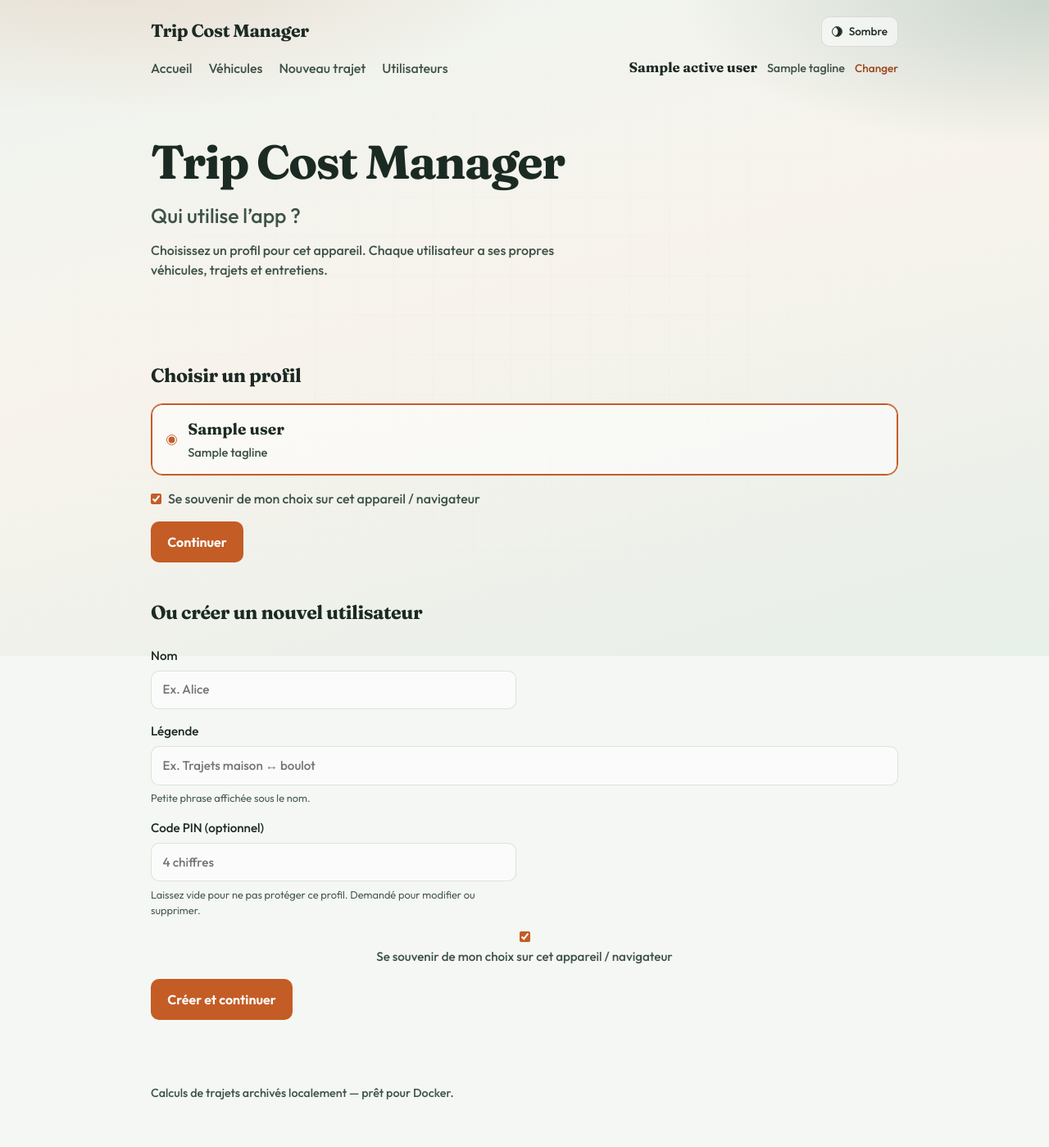
After one commit to ElPaul0/Trip_cost_manager, a FastAPI app: template app/templates/welcome.html in a window 1280 px wide. The commit adds this page. Shown: the whole page at 82% size. Run offline with FastAPI, Linux system fonts and the light colour scheme; the template is opened without the code that fills it: most values are stand-ins (such as "Sample title", 1, 10 or a date in 2020).

Commit message:
Add welcome screen and optional 4-digit user PIN.
Require an explicit profile choice, and protect edit/delete with a hashed PIN when set.

```diff
--- a/app/main.py
+++ b/app/main.py
@@ -20,6 +20,7 @@ from app.database import Base, engine, get_db
 from app.fuels import FUEL_TYPES, consumption_unit_label, get_fuel_profile
 from app.maintenance_import import TEMPLATE_CSV, parse_maintenance_csv
 from app.models import MaintenanceOp, Trip, User, Vehicle
+from app.pin import hash_pin, user_has_pin, validate_pin_format, verify_pin
 from app.schemas import TripCosts, calculate_trip_costs
 
 BASE_DIR = Path(__file__).resolve().parent
@@ -36,6 +37,13 @@ def ensure_schema() -> None:
     table_names = set(inspector.get_table_names())
 
     with engine.begin() as conn:
+        if "users" in table_names:
+            user_columns = {column["name"] for column in inspector.get_columns("users")}
+            if "pin_hash" not in user_columns:
+                conn.execute(
+                    text("ALTER TABLE users ADD COLUMN pin_hash VARCHAR(120) DEFAULT ''")
+                )
+
         if "vehicles" in table_names:
             vehicle_columns = {column["name"] for column in inspector.get_columns("vehicles")}
             if "user_id" not in vehicle_columns:
@@ -136,25 +144,29 @@ def list_users(db: Session) -> list[User]:
 
 
 def get_active_user(request: Request, db: Session) -> User | None:
-    users = list_users(db)
-    if not users:
-        return None
     cookie = request.cookies.get(ACTIVE_USER_COOKIE)
     if cookie and cookie.isdigit():
         user = db.get(User, int(cookie))
         if user:
             return user
-    return users[0]
-
-
-def set_active_user_cookie(response: Response, user_id: int) -> None:
-    response.set_cookie(
-        key=ACTIVE_USER_COOKIE,
-        value=str(user_id),
-        max_age=60 * 60 * 24 * 365,
-        httponly=False,
-        samesite="lax",
-    )
+    return None
+
+
+def set_active_user_cookie(
+    response: Response,
+    user_id: int,
+    *,
+    remember: bool = True,
+) -> None:
+    kwargs = {
+        "key": ACTIVE_USER_COOKIE,
+        "value": str(user_id),
+        "httponly": False,
+        "samesite": "lax",
+    }
+    if remember:
+        kwargs["max_age"] = 60 * 60 * 24 * 365
+    response.set_cookie(**kwargs)
 
 
 def user_context(request: Request, db: Session, **extra):
@@ -183,18 +195,27 @@ def render(
     )
 
 
-def redirect_with_user(url: str, user_id: int | None = None) -> RedirectResponse:
+def redirect_with_user(
+    url: str,
+    user_id: int | None = None,
+    *,
+    remember: bool = True,
+) -> RedirectResponse:
     response = RedirectResponse(url=url, status_code=303)
     if user_id is not None:
-        set_active_user_cookie(response, user_id)
+        set_active_user_cookie(response, user_id, remember=remember)
     return response
 
 
 def require_user_or_redirect(request: Request, db: Session) -> User | RedirectResponse:
     user = get_active_user(request, db)
     if user is None:
-        return RedirectResponse(url="/users", status_code=303)
+        return RedirectResponse(url="/welcome", status_code=303)
     return user
+
+
+def form_remember(value: str | None) -> bool:
+    return (value or "").strip().lower() in {"1", "true", "on", "yes"}
 
 
 def user_vehicles(db: Session, user: User) -> list[Vehicle]:
@@ -564,32 +585,111 @@ def dashboard(request: Request, db: Session = Depends(get_db)):
     )
 
 
-@app.get("/users")
-def users_page(request: Request, db: Session = Depends(get_db)):
-    return render(request, "users.html", db, {"error": None, "edit_user": None})
-
-
-@app.post("/users")
-def create_user(
+@app.get("/welcome")
+def welcome_page(request: Request, db: Session = Depends(get_db)):
+    active = get_active_user(request, db)
+    if active is not None and request.query_params.get("change") != "1":
+        return RedirectResponse(url="/", status_code=303)
+    return render(
+        request,
+        "welcome.html",
+        db,
+        {"error": None, "force_choose": request.query_params.get("change") == "1"},
+    )
+
+
+@app.post("/welcome/select")
+def welcome_select_user(
+    user_id: int = Form(...),
+    remember: str | None = Form(None),
+    db: Session = Depends(get_db),
+):
+    user = db.get(User, user_id)
+    if not user:
+        raise HTTPException(status_code=404, detail="Utilisateur introuvable")
+    return redirect_with_user("/", user.id, remember=form_remember(remember))
+
+
+@app.post("/welcome/create")
+def welcome_create_user(
     request: Request,
     name: str = Form(...),
     tagline: str = Form(""),
-    db: Session = Depends(get_db),
-):
+    pin: str = Form(""),
+    remember: str | None = Form(None),
+    db: Session = Depends(get_db),
+):
+    error = None
     if not name.strip():
+        error = "Le nom est obligatoire."
+    else:
+        error = validate_pin_format(pin)
+    if error:
         return render(
             request,
-            "users.html",
+            "welcome.html",
             db,
-            {"error": "Le nom est obligatoire.", "edit_user": None},
-            status_code=400,
-        )
-
-    user = User(name=name.strip(), tagline=tagline.strip())
+            {"error": error, "force_choose": True},
+            status_code=400,
+        )
+    user = User(
+        name=name.strip(),
+        tagline=tagline.strip(),
+        pin_hash=hash_pin(pin),
+    )
     db.add(user)
     db.commit()
     db.refresh(user)
-    return redirect_with_user("/", user.id)
+    return redirect_with_user("/", user.id, remember=form_remember(remember))
+
+
+@app.get("/users")
+def users_page(request: Request, db: Session = Depends(get_db)):
+    user = require_user_or_redirect(request, db)
+    if isinstance(user, RedirectResponse):
+        return user
+    return render(
+        request,
+        "users.html",
+        db,
+        {"error": None, "edit_user": None, "edit_has_pin": False},
+    )
+
+
+@app.post("/users")
+def create_user(
+    request: Request,
+    name: str = Form(...),
+    tagline: str = Form(""),
+    pin: str = Form(""),
+    db: Session = Depends(get_db),
+):
+    active = require_user_or_redirect(request, db)
+    if isinstance(active, RedirectResponse):
+        return active
+    error = None
+    if not name.strip():
+        error = "Le nom est obligatoire."
+    else:
+        error = validate_pin_format(pin)
+    if error:
+        return render(
+            request,
+            "users.html",
+            db,
+            {"error": error, "edit_user": None, "edit_has_pin": False},
+            status_code=400,
+        )
+
+    user = User(
+        name=name.strip(),
+        tagline=tagline.strip(),
+        pin_hash=hash_pin(pin),
+    )
+    db.add(user)
+    db.commit()
+    db.refresh(user)
+    return redirect_with_user("/", user.id, remember=True)
 
 
 @app.post("/users/{user_id}/switch")
@@ -597,15 +697,32 @@ def switch_user(user_id: int, db: Session = Depends(get_db)):
     user = db.get(User, user_id)
     if not user:
         raise HTTPException(status_code=404, detail="Utilisateur introuvable")
-    return redirect_with_user("/", user.id)
+    return redirect_with_user("/", user.id, remember=True)
 
 
 @app.get("/users/{user_id}/edit")
 def edit_user_page(user_id: int, request: Request, db: Session = Depends(get_db)):
+    active = require_user_or_redirect(request, db)
+    if isinstance(active, RedirectResponse):
+        return active
     user = db.get(User, user_id)
     if not user:
         raise HTTPException(status_code=404, detail="Utilisateur introuvable")
-    return render(request, "users.html", db, {"error": None, "edit_user": user})
+    if user.id != active.id:
+        raise HTTPException(
+            status_code=403,
+            detail="Vous ne pouvez modifier que l’utilisateur actuellement actif.",
+        )
+    return render(
+        request,
+        "users.html",
+        db,
+        {
+            "error": None,
+            "edit_user": user,
+            "edit_has_pin": user_has_pin(user.pin_hash),
+        },
+    )
 
 
 @app.post("/users/{user_id}/edit")
@@ -614,53 +731,120 @@ def update_user(
     request: Request,
     name: str = Form(...),
     tagline: str = Form(""),
-    db: Session = Depends(get_db),
-):
+    current_pin: str = Form(""),
+    new_pin: str = Form(""),
+    clear_pin: str | None = Form(None),
+    db: Session = Depends(get_db),
+):
+    active = require_user_or_redirect(request, db)
+    if isinstance(active, RedirectResponse):
+        return active
     user = db.get(User, user_id)
     if not user:
         raise HTTPException(status_code=404, detail="Utilisateur introuvable")
+    if user.id != active.id:
+        raise HTTPException(
+            status_code=403,
+            detail="Vous ne pouvez modifier que l’utilisateur actuellement actif.",
+        )
+
+    has_pin = user_has_pin(user.pin_hash)
+    error = None
     if not name.strip():
+        error = "Le nom est obligatoire."
+    elif has_pin and not verify_pin(current_pin, user.pin_hash):
+        error = "Code PIN incorrect."
+    elif clear_pin:
+        pass
+    else:
+        error = validate_pin_format(new_pin)
+
+    if error:
         return render(
             request,
             "users.html",
             db,
-            {"error": "Le nom est obligatoire.", "edit_user": user},
-            status_code=400,
-        )
+            {"error": error, "edit_user": user, "edit_has_pin": has_pin},
+            status_code=400,
+        )
+
     user.name = name.strip()
     user.tagline = tagline.strip()
+    if clear_pin:
+        user.pin_hash = ""
+    elif new_pin.strip():
+        user.pin_hash = hash_pin(new_pin)
     db.commit()
     return redirect_with_user("/users", user.id)
 
 
 @app.get("/users/{user_id}/delete")
 def delete_user_confirm(user_id: int, request: Request, db: Session = Depends(get_db)):
+    active = require_user_or_redirect(request, db)
+    if isinstance(active, RedirectResponse):
+        return active
     user = db.get(User, user_id)
     if not user:
         raise HTTPException(status_code=404, detail="Utilisateur introuvable")
+    if user.id != active.id:
+        raise HTTPException(
+            status_code=403,
+            detail="Vous ne pouvez supprimer que l’utilisateur actuellement actif.",
+        )
     vehicle_count = len(user_vehicles(db, user))
     return render(
         request,
         "user_delete.html",
         db,
-        {"target_user": user, "vehicle_count": vehicle_count},
+        {
+            "target_user": user,
+            "vehicle_count": vehicle_count,
+            "has_pin": user_has_pin(user.pin_hash),
+            "error": None,
+        },
     )
 
 
 @app.post("/users/{user_id}/delete")
-def delete_user(user_id: int, request: Request, db: Session = Depends(get_db)):
+def delete_user(
+    user_id: int,
+    request: Request,
+    current_pin: str = Form(""),
+    db: Session = Depends(get_db),
+):
+    active = require_user_or_redirect(request, db)
+    if isinstance(active, RedirectResponse):
+        return active
     user = db.get(User, user_id)
     if not user:
         raise HTTPException(status_code=404, detail="Utilisateur introuvable")
+    if user.id != active.id:
+        raise HTTPException(
+            status_code=403,
+            detail="Vous ne pouvez supprimer que l’utilisateur actuellement actif.",
+        )
+
+    has_pin = user_has_pin(user.pin_hash)
+    if has_pin and not verify_pin(current_pin, user.pin_hash):
+        vehicle_count = len(user_vehicles(db, user))
+        return render(
+            request,
+            "user_delete.html",
+            db,
+            {
+                "target_user": user,
+                "vehicle_count": vehicle_count,
+                "has_pin": True,
+                "error": "Code PIN incorrect.",
+            },
+            status_code=400,
+        )
+
     db.delete(user)
     db.commit()
 
-    remaining = list_users(db)
-    response = RedirectResponse(url="/users" if not remaining else "/", status_code=303)
-    if remaining:
-        set_active_user_cookie(response, remaining[0].id)
-    else:
-        response.delete_cookie(ACTIVE_USER_COOKIE)
+    response = RedirectResponse(url="/welcome", status_code=303)
+    response.delete_cookie(ACTIVE_USER_COOKIE)
     return response
 
 
--- a/app/models.py
+++ b/app/models.py
@@ -16,6 +16,7 @@ class User(Base):
     id: Mapped[int] = mapped_column(Integer, primary_key=True, index=True)
     name: Mapped[str] = mapped_column(String(120), nullable=False)
     tagline: Mapped[str] = mapped_column(String(240), nullable=False, default="")
+    pin_hash: Mapped[str] = mapped_column(String(120), nullable=False, default="")
     created_at: Mapped[datetime] = mapped_column(DateTime(timezone=True), default=utcnow)
 
     vehicles: Mapped[list["Vehicle"]] = relationship(
--- a/app/static/style.css
+++ b/app/static/style.css
@@ -181,6 +181,76 @@ html[data-theme="dark"] .theme-toggle-icon {
   font-weight: 500;
 }
 
+.welcome-hero {
+  padding-bottom: 0.5rem;
+}
+
+.welcome-select-form {
+  display: flex;
+  flex-direction: column;
+  gap: 1rem;
+  margin-top: 1rem;
+}
+
+.welcome-user-list {
+  list-style: none;
+  margin: 0;
+  padding: 0;
+  display: flex;
+  flex-direction: column;
+  gap: 0.75rem;
+}
+
+.welcome-user-card {
+  display: flex;
+  align-items: center;
+  gap: 0.85rem;
+  padding: 1rem 1.1rem;
+  border: 1px solid var(--line);
+  border-radius: var(--radius);
+  background: var(--surface);
+  cursor: pointer;
+  transition: border-color 0.15s ease, transform 0.15s ease;
+}
+
+.welcome-user-card:hover {
+  border-color: var(--accent);
+  transform: translateY(-1px);
+}
+
+.welcome-user-card:has(input:checked) {
+  border-color: var(--accent);
+  box-shadow: inset 0 0 0 1px var(--accent);
+}
+
+.welcome-user-card input[type="radio"] {
+  width: auto;
+  margin: 0;
+  accent-color: var(--accent);
+  flex-shrink: 0;
+}
+
+.welcome-user-main {
+  display: flex;
+  flex-direction: column;
+  gap: 0.2rem;
+}
+
+.remember-check {
+  display: inline-flex;
+  align-items: center;
+  gap: 0.5rem;
+  font-weight: 500;
+  color: var(--ink-soft);
+  cursor: pointer;
+}
+
+.remember-check input {
+  width: auto;
+  margin: 0;
+  accent-color: var(--accent);
+}
+
 .user-list {
   list-style: none;
   margin: 1.25rem 0 0;
@@ -229,6 +299,17 @@ html[data-theme="dark"] .theme-toggle-icon {
   font-size: 0.8rem;
   font-weight: 650;
   border-radius: 8px;
+}
+
+.badge.soft {
+  margin-left: 0.4rem;
+  padding: 0.15rem 0.45rem;
+  font-size: 0.68rem;
+  font-weight: 700;
+  letter-spacing: 0.04em;
+  border-color: color-mix(in srgb, var(--ink) 18%, transparent);
+  color: var(--muted);
+  vertical-align: middle;
 }
 
 .brand {
@@ -890,4 +971,5 @@ td.trip-cell {
   .nav {
     gap: 1rem;
   }
+
 }
--- a/app/templates/base.html
+++ b/app/templates/base.html
@@ -22,7 +22,7 @@
   <link rel="preconnect" href="https://fonts.gstatic.com" crossorigin>
   <link href="https://fonts.googleapis.com/css2?family=Fraunces:opsz,wght@9..144,500;9..144,700&family=Outfit:wght@360;500;650&display=swap" rel="stylesheet">
   <link rel="icon" href="/static/favicon.svg" type="image/svg+xml">
-  <link rel="stylesheet" href="/static/style.css?v=9">
+  <link rel="stylesheet" href="/static/style.css?v=10">
 </head>
 <body>
   <div class="atmosphere" aria-hidden="true"></div>
@@ -47,7 +47,7 @@
         {% if active_user.tagline %}
         <span class="user-chip-tagline">{{ active_user.tagline }}</span>
         {% endif %}
-        <a href="/users" class="user-chip-link">Changer</a>
+        <a href="/welcome?change=1" class="user-chip-link">Changer</a>
       </div>
       {% endif %}
     </div>
--- /dev/null
+++ b/app/templates/welcome.html
@@ -0,0 +1,85 @@
+{% extends "base.html" %}
+{% block title %}Choisir un utilisateur — Trip Cost Manager{% endblock %}
+{% block content %}
+<section class="hero welcome-hero">
+  <p class="brand-mark">Trip Cost Manager</p>
+  <h1>Qui utilise l’app&nbsp;?</h1>
+  <p class="lead">
+    Choisissez un profil pour cet appareil. Chaque utilisateur a ses propres véhicules, trajets et entretiens.
+  </p>
+</section>
+
+{% if error %}
+<p class="alert">{{ error }}</p>
+{% endif %}
+
+{% if users %}
+<section class="section">
+  <h2>Choisir un profil</h2>
+  <form method="post" action="/welcome/select" class="welcome-select-form">
+    <ul class="welcome-user-list">
+      {% for user in users %}
+      <li>
+        <label class="welcome-user-card">
+          <input type="radio" name="user_id" value="{{ user.id }}" required {% if loop.first %}checked{% endif %}>
+          <span class="welcome-user-main">
+            <span class="vehicle-name">
+              {{ user.name }}
+              {% if user.pin_hash %}<span class="badge soft" title="Protégé par un code PIN">PIN</span>{% endif %}
+            </span>
+            {% if user.tagline %}
+            <span class="vehicle-meta">{{ user.tagline }}</span>
+            {% else %}
+            <span class="vehicle-meta">Sans légende</span>
+            {% endif %}
+          </span>
+        </label>
+      </li>
+      {% endfor %}
+    </ul>
+    <label class="remember-check">
+      <input type="checkbox" name="remember" value="on" checked>
+      Se souvenir de mon choix sur cet appareil / navigateur
+    </label>
+    <div class="form-actions">
+      <button type="submit" class="btn primary">Continuer</button>
+    </div>
+  </form>
+</section>
+{% endif %}
+
+<section class="section">
+  <h2>{% if users %}Ou créer un nouvel utilisateur{% else %}Créer le premier utilisateur{% endif %}</h2>
+  <form method="post" action="/welcome/create" class="form-grid">
+    <label>
+      Nom
+      <input type="text" name="name" required maxlength="120" placeholder="Ex. Alice" autocomplete="username">
+    </label>
+    <label class="full">
+      Légende
+      <input type="text" name="tagline" maxlength="240" placeholder="Ex. Trajets maison ↔ boulot">
+      <span class="hint">Petite phrase affichée sous le nom.</span>
+    </label>
+    <label>
+      Code PIN (optionnel)
+      <input
+        type="password"
+        name="pin"
+        inputmode="numeric"
+        pattern="\d{4}"
+        maxlength="4"
+        autocomplete="new-password"
+        placeholder="4 chiffres"
+      >
+      <span class="hint">Laissez vide pour ne pas protéger ce profil. Demandé pour modifier ou supprimer.</span>
+    </label>
+    <label class="full remember-check">
+      <input type="checkbox" name="remember" value="on" checked>
+      Se souvenir de mon choix sur cet appareil / navigateur
+    </label>
+    <div class="form-actions full">
+      <button type="submit" class="btn primary">Créer et continuer</button>
+    </div>
+  </form>
+</section>
+{% endblock %}
```
Also changed, not shown: app/pin.py (added, +47 -0 lines), app/templates/user_delete.html (+25 -5 lines), app/templates/users.html (+68 -5 lines).
